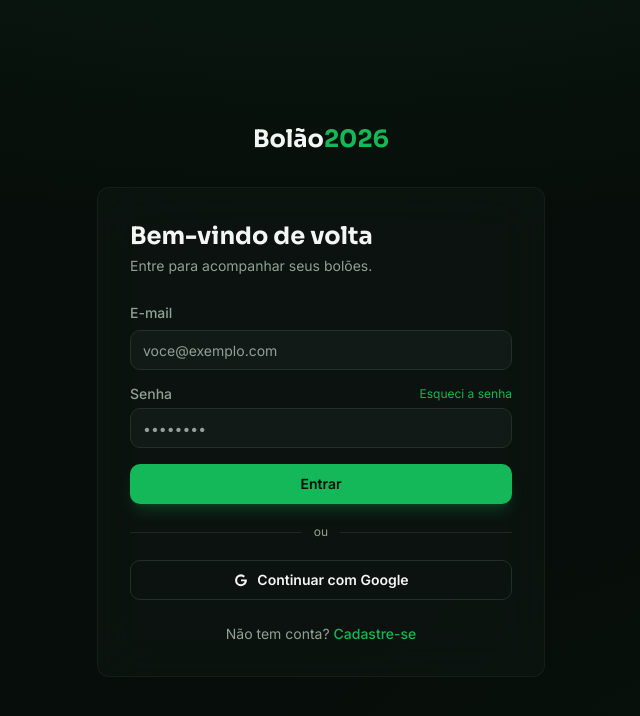
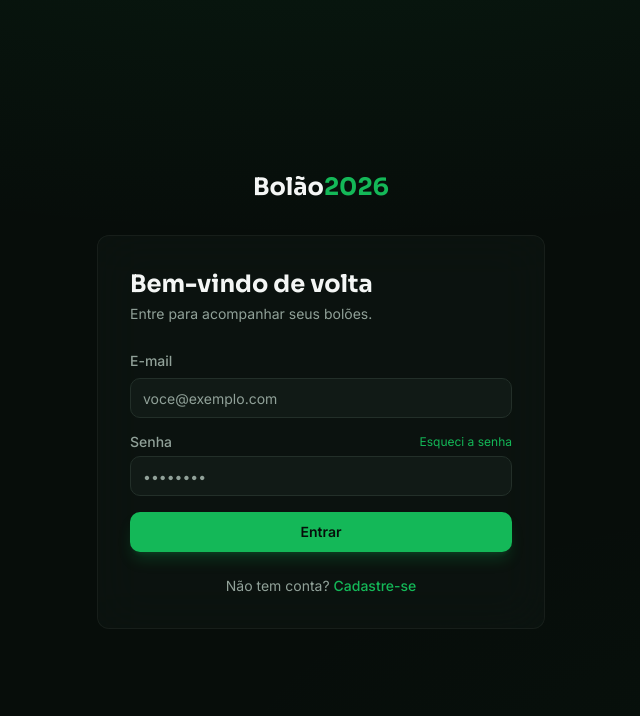
Before and after one commit to bernardocastro/bolao-2026, a Next.js app: page /login in a window 1280 px wide. Shown: the top 716 px of the page, without its empty margins (319-959 px from the left). Built offline with nearby package versions, Linux system fonts and the light colour scheme.

Commit message:
fix: remove login pelo google por enquanto

```diff
--- a/src/app/(auth)/login/page.tsx
+++ b/src/app/(auth)/login/page.tsx
@@ -57,7 +57,7 @@ function LoginForm() {
         </Button>
       </form>
 
-      <div className="my-5 flex items-center gap-3 text-xs text-muted-foreground">
+      {/* <div className="my-5 flex items-center gap-3 text-xs text-muted-foreground">
         <span className="h-px flex-1 bg-border" /> ou <span className="h-px flex-1 bg-border" />
       </div>
 
@@ -71,7 +71,7 @@ function LoginForm() {
           </svg>
           Continuar com Google
         </a>
-      </Button>
+      </Button> */}
 
       <p className="mt-6 text-center text-sm text-muted-foreground">
         Não tem conta?{' '}
```
